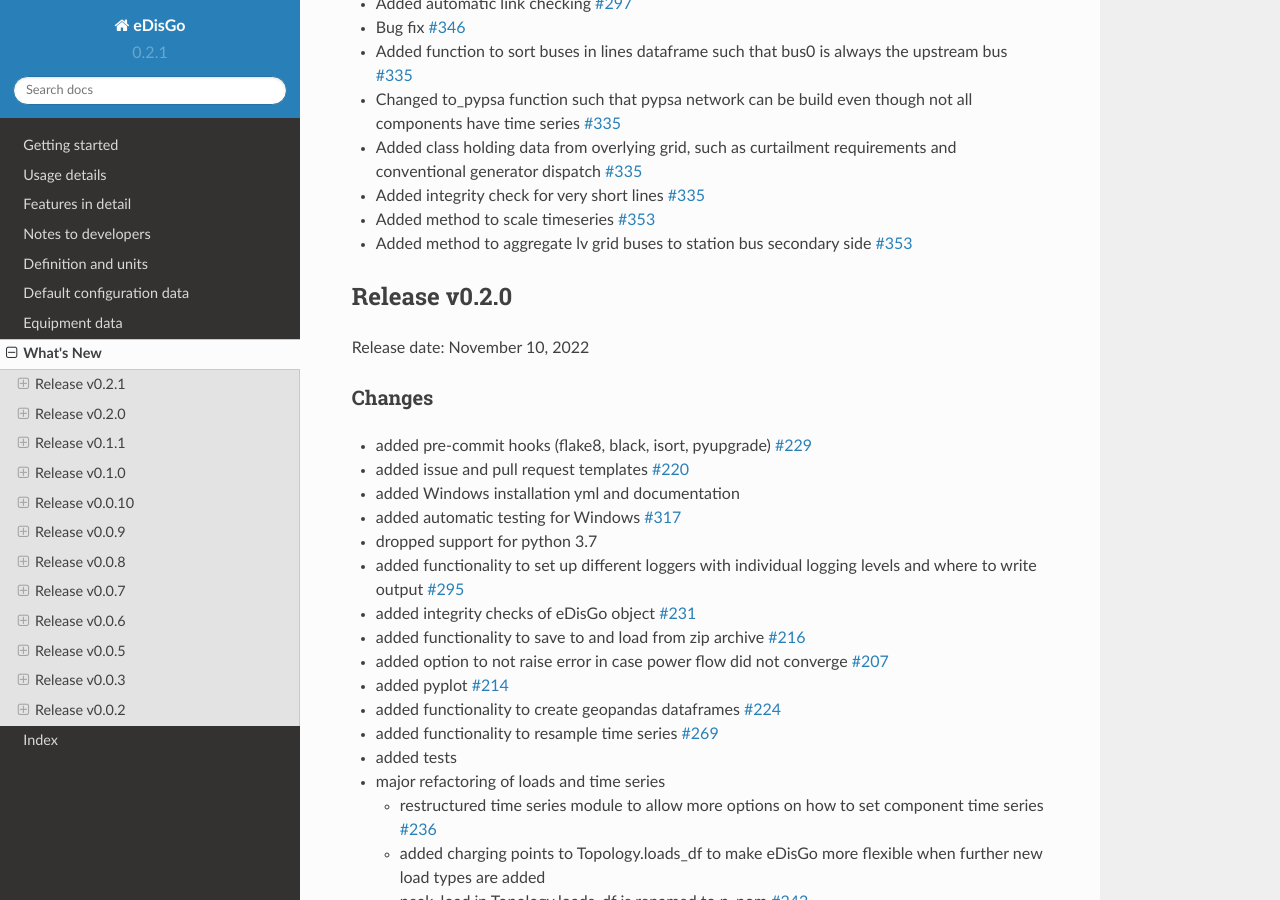
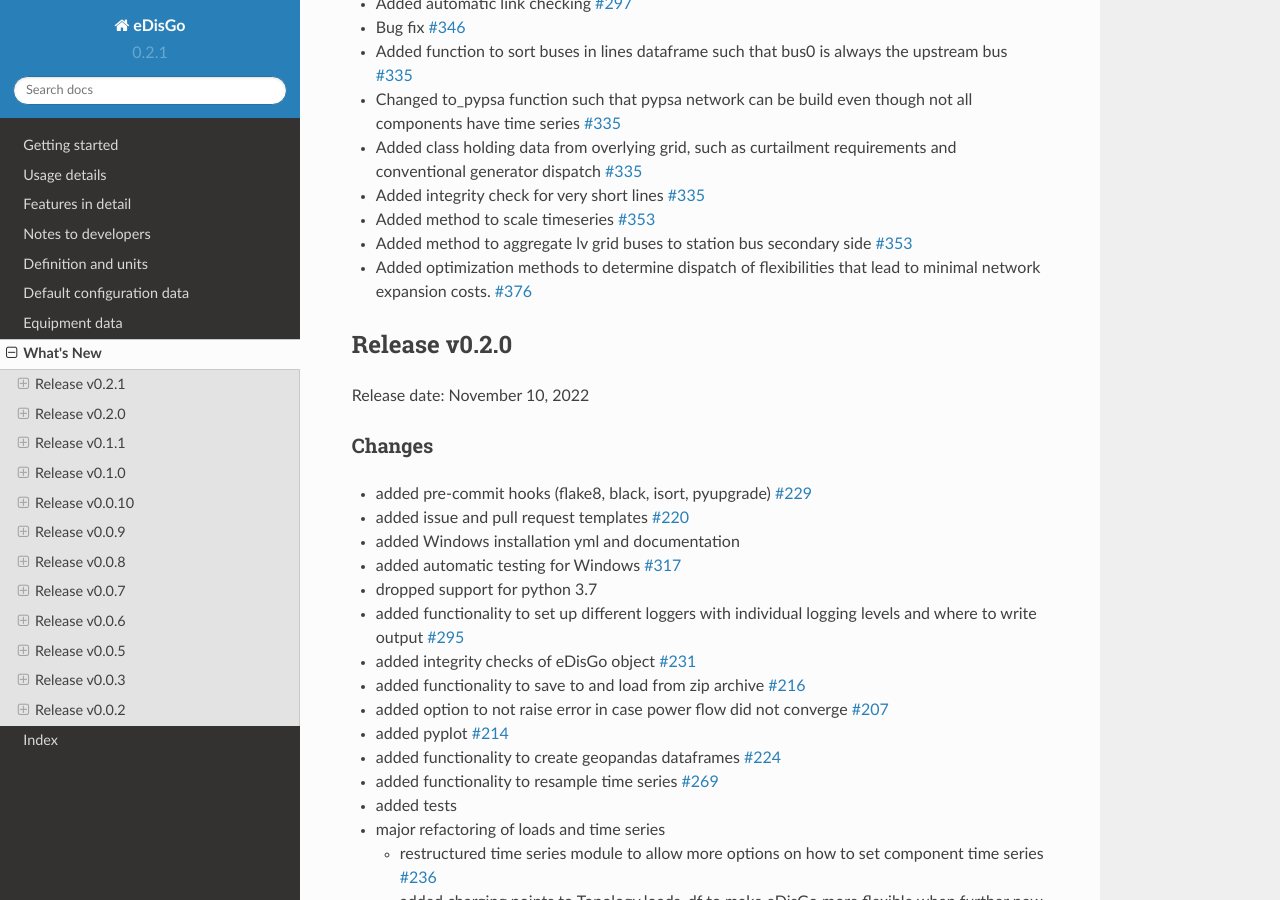
Before and after one commit to openego/eDisGo, a Sphinx documentation site: the page built from doc/whatsnew.rst, in a window 1280 px wide and 900 px high, scrolled down 730 px. Built offline with Sphinx 7.4.7 and the Read the Docs theme 2.0.0, drawn with Linux system fonts in a browser that asks for light colours; formulas are drawn with MathJax 3.

Commit message:
Update v0-2-1.rst

```diff
--- a/doc/whatsnew/v0-2-1.rst
+++ b/doc/whatsnew/v0-2-1.rst
@@ -17,3 +17,4 @@ Changes
 * Added integrity check for very short lines `#335 <https://github.com/openego/eDisGo/pull/335>`_
 * Added method to scale timeseries `#353 <https://github.com/openego/eDisGo/pull/353>`_
 * Added method to aggregate lv grid buses to station bus secondary side `#353 <https://github.com/openego/eDisGo/pull/353>`_
+* Added optimization methods to determine dispatch of flexibilities that lead to minimal network expansion costs.  `#376 <https://github.com/openego/eDisGo/pull/376>`_
```
